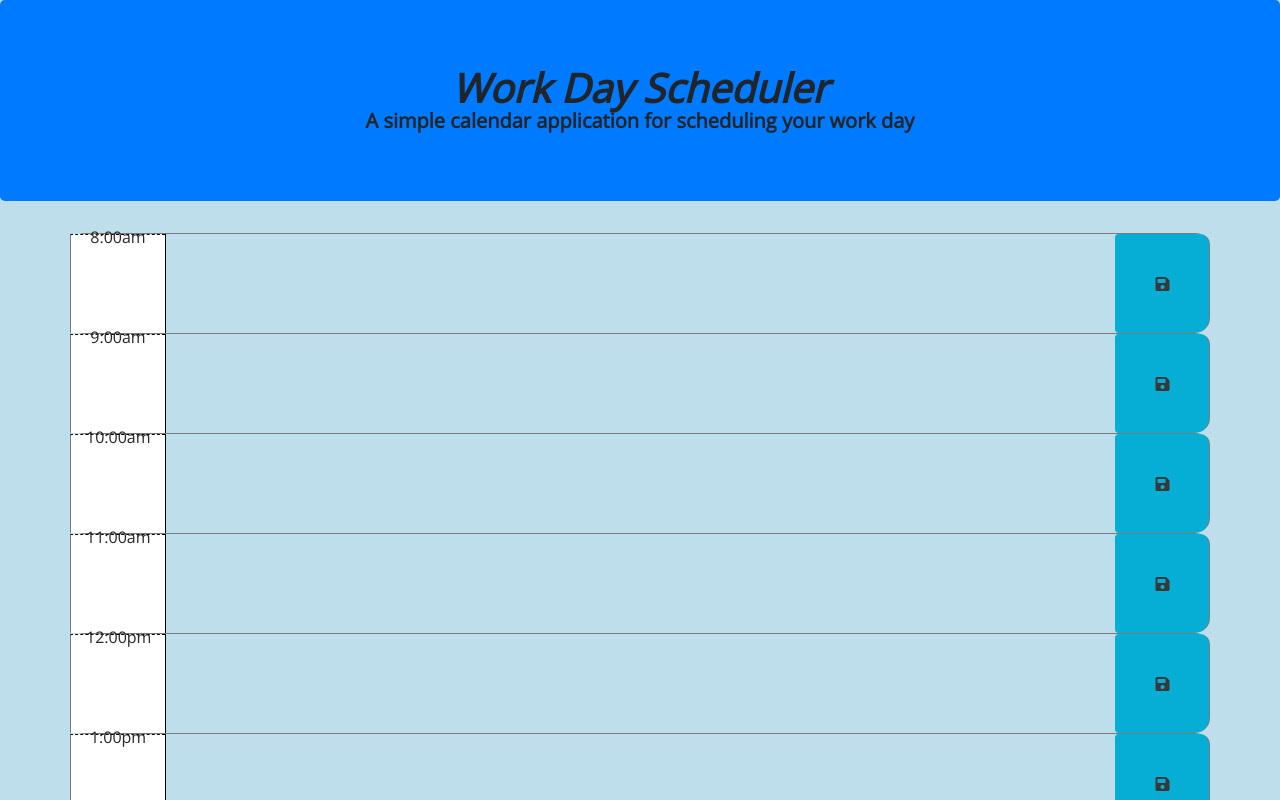
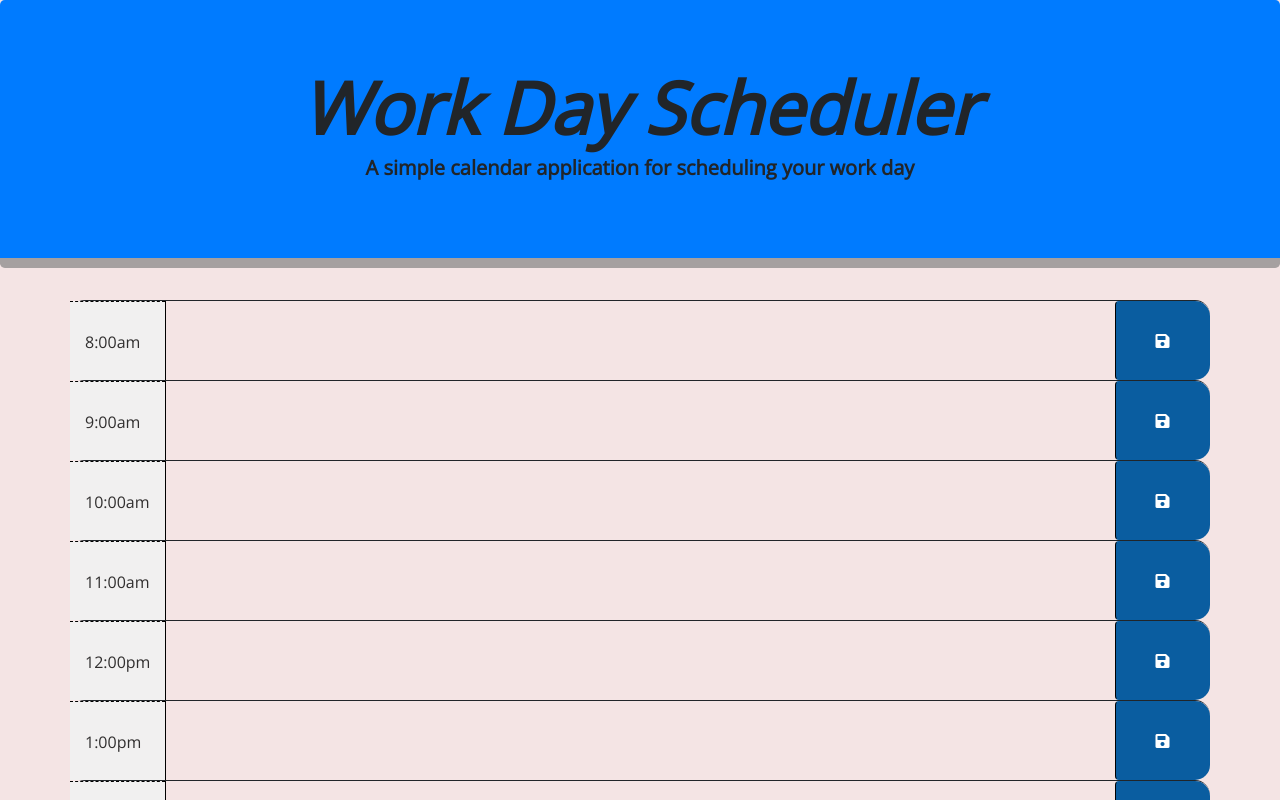
Before and after one commit to LatinLady/work-day-scheduler, a plain HTML site: page index.html in a window 1280 px wide. Shown: the top 800 px of the page. Drawn offline with nearby package versions, Linux system fonts and the light colour scheme.

Commit message:
cleaning the css style

```diff
--- a/style.css
+++ b/style.css
@@ -1,61 +1,49 @@
+/*typical setup using html attributes and classes*/
 body {
   font-family: 'Open Sans', sans-serif;
   font-size: 16px;
-    line-height: 1px;
-    background-color: #bddeea;
+  line-height: 1;
+  background-color: rgb(244, 228, 228);
 }
 
-  textarea {
+textarea{
   background: transparent;
   border: none;
   resize: none;
-    color: rgb(43, 39, 39);
+  color: black;
   border-left: 1px solid black;
   padding: 10px;
+  cursor: pointer;
 }
 
-  .p-5 mb-4 {
+.jumbotron {
   text-align: center;
-    color: rgb(68, 62, 62);
-    border-radius: 0;
-    border-bottom: 10px solid black;
+  border-bottom: 10px solid rgb(165, 160, 160);
 }
 
-  .display-3 {
-    font-size: 2.5rem;
-    text-align: center;
-  }
-
-  .lead {
-    text-align: center;
-  }
-
-  .description {
+.description{
   white-space: pre-wrap;
 }
 
-  .time-block {
+.time-block{
+  text-align: left;
   border-radius: 15px;
-    text-align: center;
 }
 
 .row {
   white-space: pre-wrap;
-    height: 100px;
-    border-top: 1px solid rgb(122, 122, 122);
-
-
+  border-top: 1px solid;
+  height: 80px;
 }
 
 .hour {
-    border-left: 1px solid rgb(122, 122, 122);
-    background-color: #ffffff;
-    color: rgb(43, 39, 39);
+  background-color: rgb(241, 240, 240);
+  color: #312f2f;
   border-top: 1px dashed #000000;
 }
 
 .past {
-    background-color: #d3d3d3;
+  background-color: #a7a5a5;
   color: white;
 }
 
@@ -69,25 +57,15 @@ body {
   color: white;
 }
 
-
 .saveBtn {
-
-    border-right: 1px solid rgb(122, 122, 122);
-    border-top-right-radius: 10px;
+  border-left: 1px solid black;
+  border-top-right-radius: 15px;
   border-bottom-right-radius: 15px;
-    background-color: #06aed5;
-    color: rgb(56, 56, 57);
+  background-color: #0a5da0;
+  color: white;
 }
 
-
 .saveBtn i:hover {
-    color: rgb(82, 80, 80);
   font-size: 20px;
-    transition: all 0.3s ease-in-out;
+  transition: all .3s ease-in-out;
 }
-footer {
-    text-align: center;
-    font-size: 1rem;
-    padding: 20px 0px 20px 0px;
-
-}
```
Lines whose indentation alone changed are shown as unchanged.
